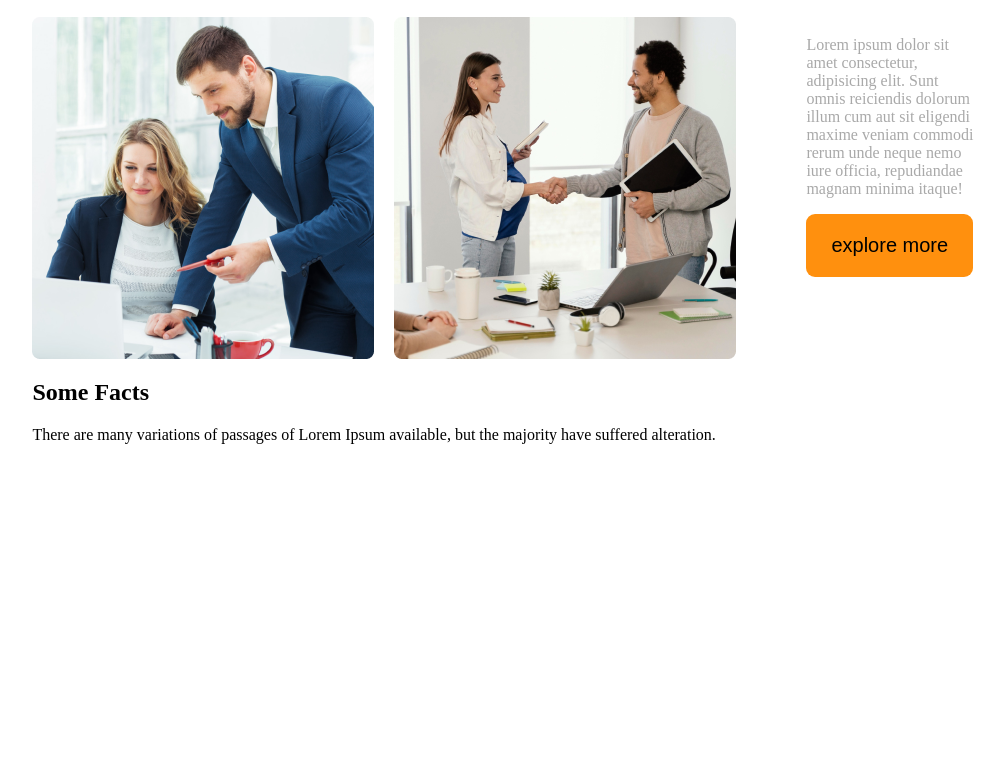
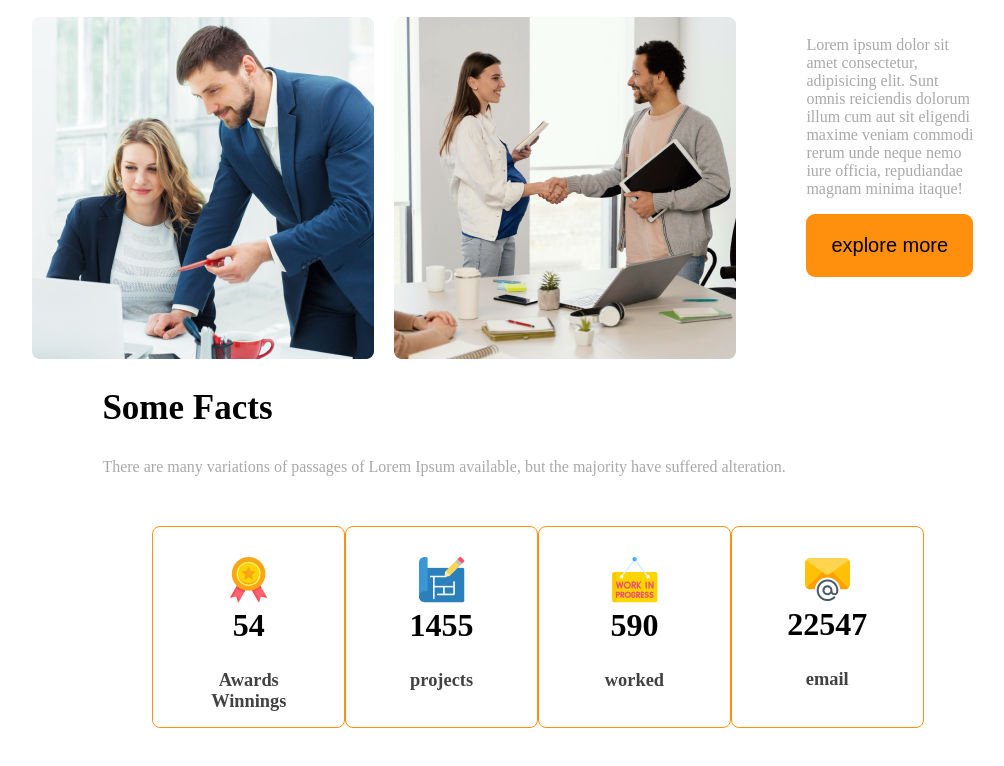
Before and after one commit to MdTanju/g4-architects, a plain HTML site: page index.html in a window 1280 px wide. Shown: the part 1202-1968 px from the top of the page, without its empty margins (102-1106 px from the left). Before the commit the page ends 1662 px from the top, so only its background shows below. Drawn offline with Linux system fonts and the light colour scheme.

Commit message:
first commit

```diff
--- a/index.html
+++ b/index.html
@@ -56,6 +56,10 @@
 
  </section>
 
+ <!------>
+
+ <!------>
+
         <section class="Some-Facts">
             <h2 class="title-Some-facts">
                 Some Facts
@@ -63,6 +67,41 @@
             <p class="faccts-decri">
                 There are many variations of passages of Lorem Ipsum available, but the majority have suffered alteration.
             </p>
+            <div class="cardbox">
+
+                <div class="card">
+                    <img src="images/icons/ribon.png" alt="">
+                    <h2 class="card-statd">54</h2>
+                    <p class="card-title">
+                        Awards Winnings
+                    </p>
+                </div>
+                <div class="card">
+                    <img src="images/icons/projects.png" alt="">
+                    <h2 class="card-statd">1455</h2>
+                    <p class="card-title">
+                        projects
+                    </p>
+                </div>
+                <div class="card">
+                    <img src="images/icons/customers.png" alt="">
+                    <h2 class="card-statd">590</h2>
+                    <p class="card-title">
+                        worked
+                    </p>
+                </div>
+
+                <div class="card">
+                    <img src="images/icons/email.png" alt="">
+                    <h2 class="card-statd">22547</h2>
+                    <p class="card-title">
+                        email
+                    </p>
+                </div>
+
+            </div>
+
+
 
         </section>
     </main>
--- a/style/index.css
+++ b/style/index.css
@@ -98,17 +98,45 @@ nav a {
  }
 
 .Some-Facts  {
-
+    padding-right: 70px;
+    padding-left: 70px;
+}
+.title-Some-facts {
+    font-size: 35px;
+}
+.faccts-decri {
+    color: #131313;
+    font-size: 1rem;
+    color: darkgrey;
 }
 
 
+.cardbox {
+    display: flex;
+    justify-content: space-around;
+    margin:  50px;
+}
+.cardbox  .card {
+    border: 1px solid #ff900e;
+    border-radius: 8px;
+    text-align: center;
+    padding: 30px  ;
+    width: 140px;
+    height: 140px;
 
 
+}
+.card-statd {
+    font-size: 2rem;
+    margin-top: 0;
 
-
-
-
-
+}
+.card-title {
+    font-weight: 600;
+    color: #424242;
+    font-size: 1.15rem;
+    margin-top: -10;
+}
 
 
 @media screen and (max-width:576px) {
@@ -117,12 +145,15 @@ nav a {
     }
     nav ul {
         margin: 5px;
+
     }
     nav ul li {
         margin: 5px;
+       margin-right: 40px;
+
     }
     nav ,
-    .teams-img-container ,
+    .teams-img-container , .cardbox ,
      .teams-container {
         flex-direction: column;
     }
@@ -136,5 +167,15 @@ nav a {
         padding: 20px;
         padding-right: 20px;
     }
+    .Some-Facts {
+        padding: 20px;
+    }
+    .cardbox {
+        margin: 20px;
 
+    }
+    .card{
+        margin-top: 10px;
+        padding: 20px;
+    }
 }
```
